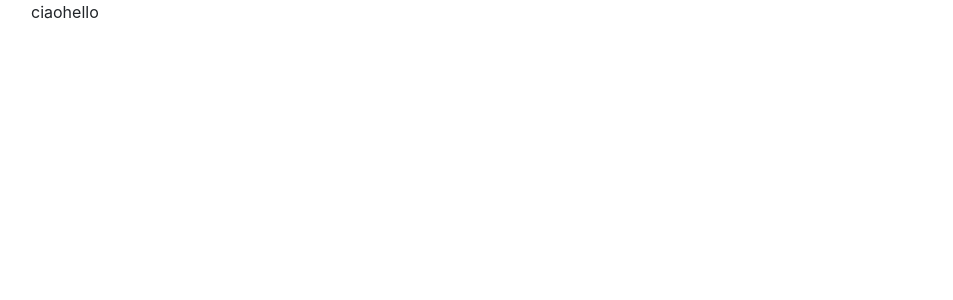
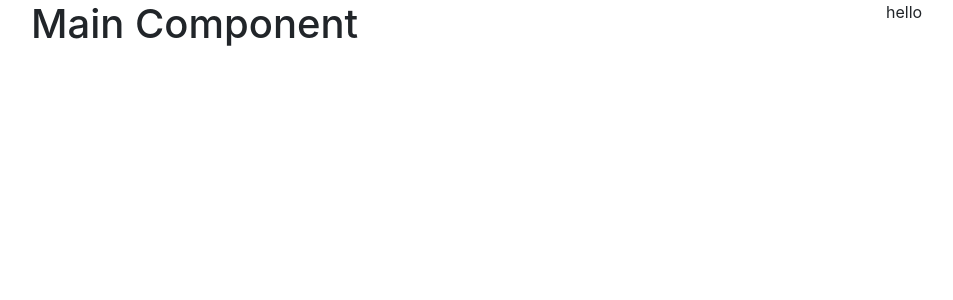
Before and after one commit to a-pyro/build-week-2-linkedin, a React (Create React App) app: page / in a window 1280 px wide. Shown: the top 300 px of the page, without its empty margins (39-992 px from the left). Built offline with nearby package versions, Linux system fonts and the light colour scheme.

Commit message:
adds main component

```diff
--- a/src/components/home/main-component/Main.jsx
+++ b/src/components/home/main-component/Main.jsx
@@ -1,7 +1,14 @@
 import React from 'react';
+import { Col, Row } from 'react-bootstrap';
 
 const Main = () => {
-  return <div>ciao</div>;
+  return (
+    <Col md={9}>
+      <Row className='flex-column'>
+        <h1>Main Component</h1>
+      </Row>
+    </Col>
+  );
 };
 
 export default Main;
```
